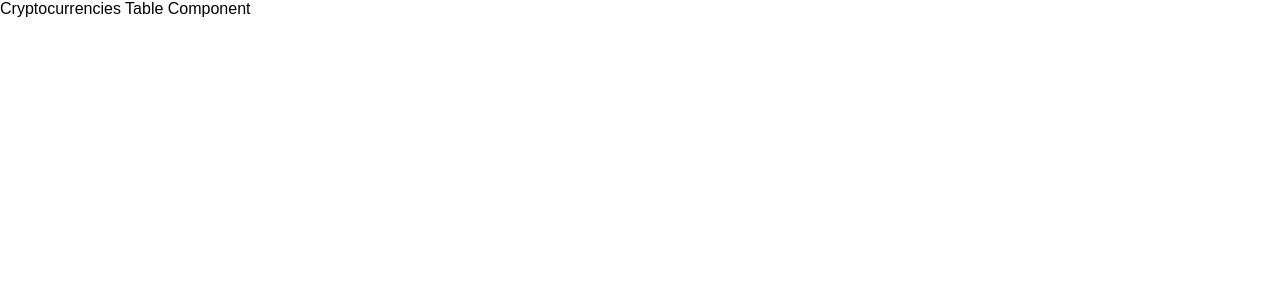
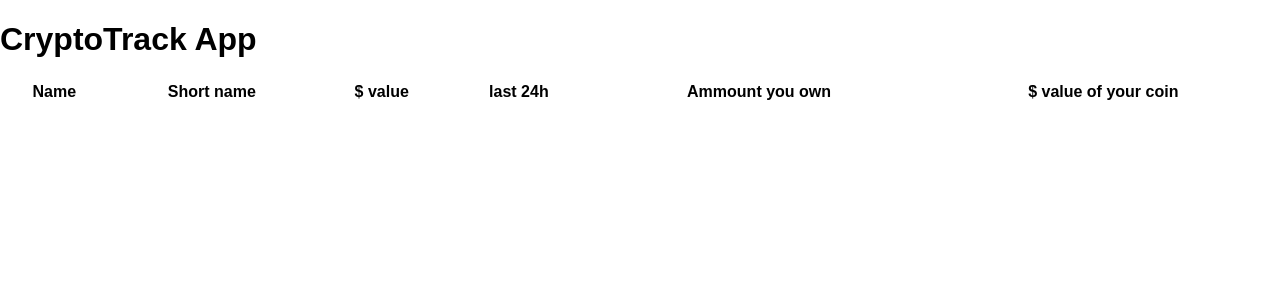
Before and after one commit to markokg102/crypto-track-app, a React (Create React App) app: page / in a window 1280 px wide. Shown: the top 300 px of the page. Built offline with nearby package versions, Linux system fonts and the light colour scheme.

Commit message:
eslint basic configuration and basic table

```diff
--- a/package.json
+++ b/package.json
@@ -13,5 +13,9 @@
     "build": "react-scripts build",
     "test": "react-scripts test --env=jsdom",
     "eject": "react-scripts eject"
+  },
+  "devDependencies": {
+    "eslint": "^5.1.0",
+    "eslint-plugin-react": "^7.10.0"
   }
 }
--- a/src/App.js
+++ b/src/App.js
@@ -1,12 +1,14 @@
-import React, { Component } from 'react';
+import React from 'react';
 import './App.css';
-import { BrowserRouter as Router, Route, Switch } from "react-router-dom";
+import { BrowserRouter as Router, Route, Switch } from 'react-router-dom';
 import CryptocurrenciesTableComponent from './features/cryptocurrencies-table/CryptocurrenciesTableComponent';
 import CryptocurrencyDetailsComponent from './features/cryptocurrency-details/CryptocurrencyDetailsComponent';
 
-class App extends Component {
+class App extends React.Component {
 	render() {
 		return (
+			<div>
+				<h1>CryptoTrack App</h1>
 				<Router>
 					<Switch>
 						<Route path="/" exact component={CryptocurrenciesTableComponent} />
@@ -14,6 +16,7 @@ class App extends Component {
 						<Route component={() => <div>Page not found, sorry:(</div>} />
 					</Switch>
 				</Router>
+			</div>
 		);
 	}
 }
--- a/src/features/cryptocurrencies-table/CryptocurrenciesTableComponent.js
+++ b/src/features/cryptocurrencies-table/CryptocurrenciesTableComponent.js
@@ -1,9 +1,23 @@
-import React from 'react'
+import React from 'react';
 
 class CryptocurrenciesTableComponent extends React.Component {
-    render() {
-        return(<div>Cryptocurrencies Table Component</div>)
-    }
+	render() {
+		return (
+			<table style={{ width: '100%' }}>
+				<tr>
+					<th>Name</th>
+					<th>Short name</th>
+					<th>$ value</th>
+					<th>last 24h</th>
+					<th>Ammount you own</th>
+					<th>$ value of your coin</th>
+				</tr>
+				<tr>
+
+				</tr>
+			</table>
+		);
+	}
 }
 
 export default CryptocurrenciesTableComponent;
```
Also changed, not shown: src/features/cryptocurrency-details/CryptocurrencyDetailsComponent.js (+4 -4 lines), .eslintrc.json (added), 1 other file (tests, documents, lock files or other folders). Lines whose indentation alone changed are shown as unchanged.
